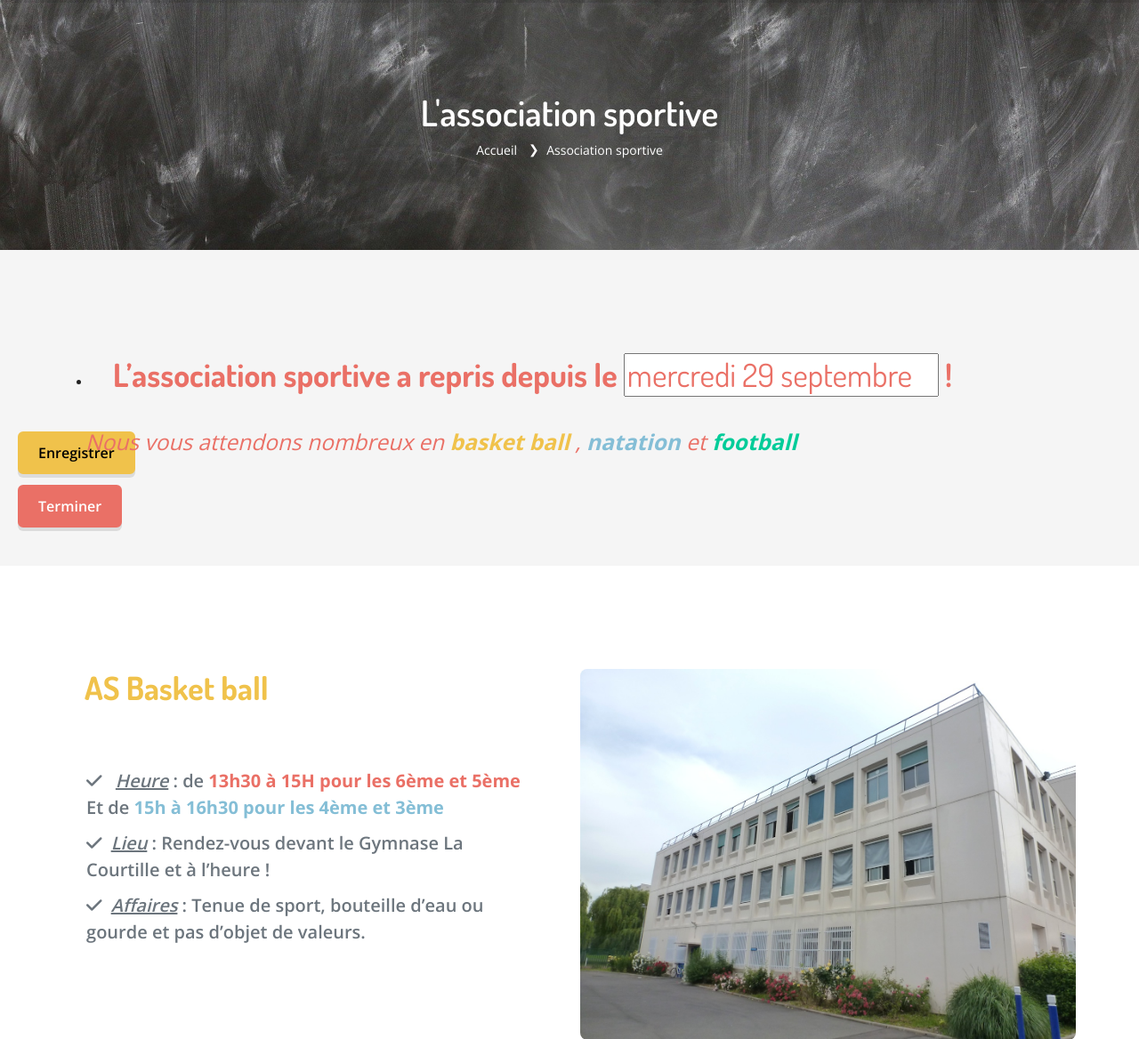
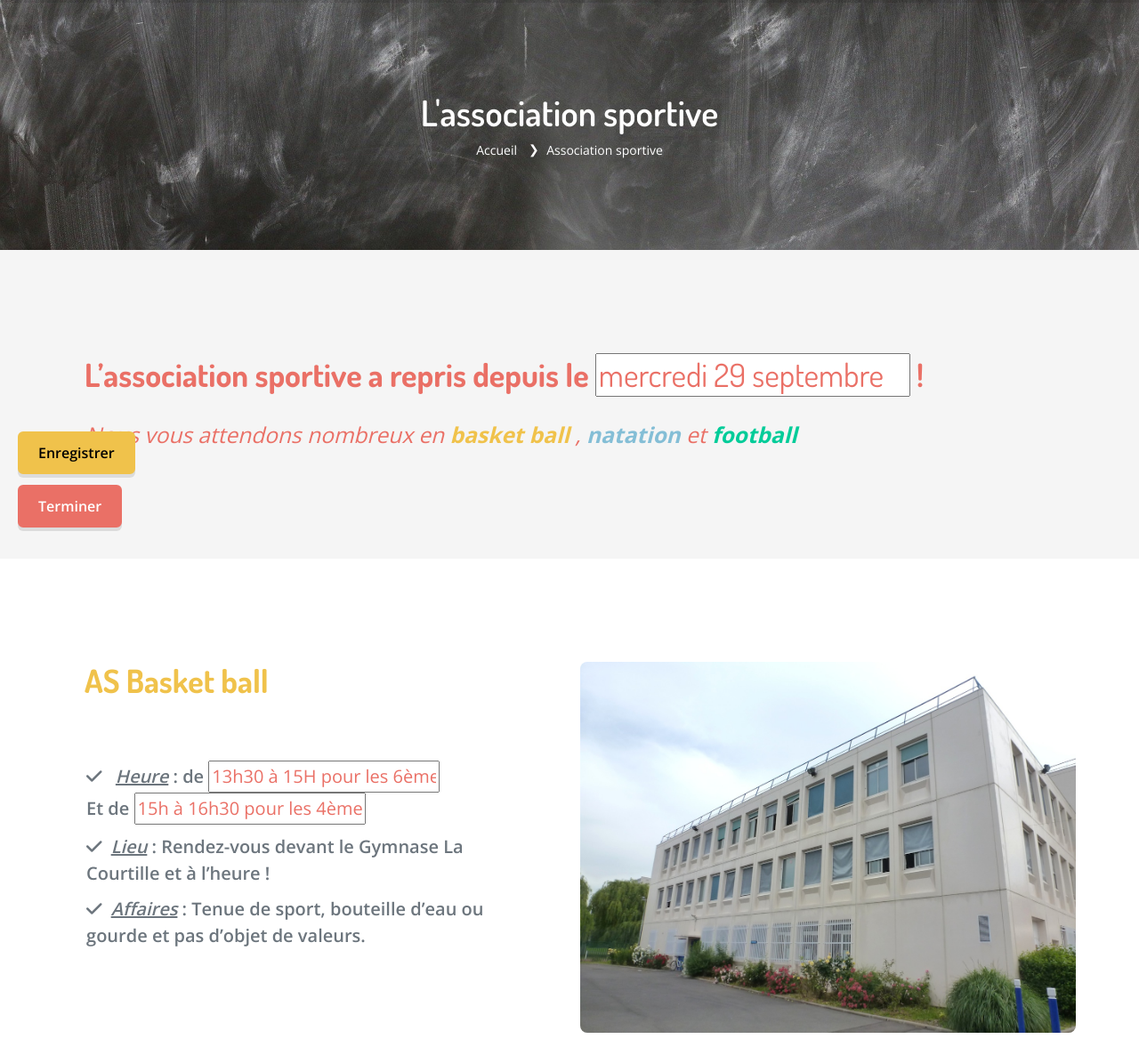
Before and after one commit to adolek/la-courtille, a PHP site: page /association-sportive.php?edit=1 in a window 1280 px wide. Shown: the part 187-1355 px from the top of the page at 89% size. Run offline with PHP 8.4, Linux system fonts and the light colour scheme; a user stored in the database is signed in; data comes from the database, SQL or seed files in the repository; some web fonts are replaced.

Commit message:
Update association-sportive.php

```diff
--- a/association-sportive.php
+++ b/association-sportive.php
@@ -16,6 +16,26 @@ $db_found = mysqli_select_db($db_handle, $database);*/
 
 if ($db_found) {
 
+  if (isset($_POST["savemodif"])){
+
+      for($i=0; $i<3; $i++)
+      {
+        $modi = "modif".$i;
+        $textmodif1 = mysqli_real_escape_string($db_handle,htmlspecialchars($_POST[$modi]));
+
+        $y=$i+1;
+        $req = "UPDATE modification SET textModif = '$textmodif1' WHERE idModif = '$y'";
+        $update = mysqli_query($db_handle, $req);
+
+      }
+
+        echo " <div class=\"alert alert-success alert-dismissible fade show\" role=\"alert\">
+        Article modifié avec succès !
+       <button type=\"button\" class=\"btn-close\" data-bs-dismiss=\"alert\" aria-label=\"Close\"></button>
+       </div>";
+
+      }
+
     $sql = "SELECT * FROM modification";
     $result = mysqli_query($db_handle, $sql);
     while ($modif = mysqli_fetch_assoc($result)) {
@@ -25,9 +45,8 @@ if ($db_found) {
   }//end if
 
 	session_start();
+  error_reporting(0);
 	$id_session = $_SESSION['id'];
-	error_reporting(0);
-
 	$edit=$_GET['edit'];
 	error_reporting(E_ALL);
 
@@ -38,15 +57,28 @@ if ($db_found) {
   $user = mysqli_fetch_assoc($res);
 
     $type = $user['type'];
-    //echo "$type";
+    foreach ($modifs as $key => $modif) {
+      # code...
+      if ($modif['idModif'] == $key+1)
+      {
 
-    foreach ($modifs as $modif) {
+        $tid=$modif['idModif'];
+        $ttext=$modif['textModif'];
+        $idm[$key] = $tid;
+        $m[$key] = $ttext;
+      }
+    }
+    /*foreach ($idm as $idms) {
+    echo $idms.' '; // Avec insertion d'un espace entre 2 valeurs
+}*/
+
+    /*foreach ($modifs as $modif) {
     	if ($modif['idModif'] == "1")
     	{
     		$idm1 = $modif['idModif'];
     		$m1 = $modif['textModif'];
     	}
-    }
+    }*/
     //echo "$m1";
 
 ?>
@@ -134,20 +166,7 @@ if ($db_found) {
 
 <?php
 
-if (isset($_POST["savemodif"])){
 
-  $textmodif1 = mysqli_real_escape_string($db_handle,htmlspecialchars($_POST['modif1']));
-
-
-  $req = "UPDATE modification SET textModif = '$textmodif1' WHERE idModif = '$idm1'";
-  $update = mysqli_query($db_handle, $req);
-
-  echo " <div class=\"alert alert-success alert-dismissible fade show\" role=\"alert\">
-  Article modifié avec succès !
- <button type=\"button\" class=\"btn-close\" data-bs-dismiss=\"alert\" aria-label=\"Close\"></button>
- </div>";
-
-}
 
 
 ?>
@@ -323,27 +342,22 @@ if (isset($_POST["savemodif"])){
 <!-- ====================================
 ——— ABOUT MEDIA
 ===================================== -->
+<?php if($edit == "1") : ?>
+<form action="association-sportive.php?edit=1" method="post">
+<?php endif ?>
 <section class="bg-light py-8 py-md-10">
   <div class="container">
      <div class="section-title mb-4 wow fadeInUp">
       <!--=========SECTION DE MODIFICATION DES INFORMATION=========-->
   		<?php if($edit != "1") : ?>
-        <h2 class="text-danger">L’association  sportive a repris depuis le <?php echo "$m1"; ?> !</h2>
+        <h2 class="text-danger">L’association  sportive a repris depuis le <?php echo "$m[0]"; ?> !</h2>
     	<?php endif ?>
 
     	<?php if($edit == "1") : ?>
-    		<form action="association-sportive.php?edit=1" method="post">
-    			<ul>
-    				<li>
     					<h2 class="text-danger">L’association  sportive a repris depuis le
-			      		<input type="text" class="text-danger"  name="modif1" value="<?php echo $m1;?>"> !
-			        	</h2>
-    				</li>
-    			</ul>
-				  <div class="boutonModifier">
-						<button class="btn mt-6 btn-primary" name="savemodif" type="submit" >Enregistrer</button>
-					</div>
-        </form>
+			      		<input type="text" class="text-danger"  name="modif0" value="<?php echo $m[0];?>"> !
+			        </h2>
+
     	<?php endif ?>
     <!--========FIN SECTION DE MODIFICATION DES INFORMATION=========-->
     </div>
@@ -364,8 +378,19 @@ if (isset($_POST["savemodif"])){
           <div class="align-items-baseline mb-4 px-3 font-weight-medium font-size-20">
           <ul class="list-unstyled mb-5 px-2">
             <li class="text-muted mb-2"><i class="fa fa-check me-2" aria-hidden="true"></i>
-              <u><i>Heure</i></u> : de <strong class="text-danger">13h30 à 15H pour les 6ème et 5ème</strong><br>
-              Et de <strong class="text-info">15h à 16h30 pour les 4ème et 3ème</strong>
+              <?php if($edit != "1") : ?>
+              <u><i>Heure</i></u> : de <strong class="text-danger"><?php echo $m[1];?></strong><br>
+              Et de <strong class="text-info"><?php echo $m[2];?></strong>
+              <?php endif ?>
+
+              <?php if($edit == "1") : ?>
+              <u><i>Heure</i></u> : de <strong class="text-danger">
+                <input type="text" class="text-danger"  name="modif1" value="<?php echo $m[1];?>"></strong><br>
+              Et de <strong class="text-info"><input type="text" class="text-danger"  name="modif2" value="<?php echo $m[2];?>"></strong>
+              <?php endif ?>
+
+
+
             </li>
             <li class="text-muted mb-2"><i class="fa fa-check me-2" aria-hidden="true"></i><u><i>Lieu</i></u> : Rendez-vous devant le Gymnase La Courtille et à l’heure !</li>
             <li class="text-muted mb-2"><i class="fa fa-check me-2" aria-hidden="true"></i><u><i>Affaires</i></u> : Tenue de sport, bouteille d’eau ou gourde et pas d’objet de valeurs.</li>
@@ -503,6 +528,12 @@ if (isset($_POST["savemodif"])){
 
   </div>
 </section>
+    <?php if($edit == "1") : ?>
+        <div class="boutonModifier">
+           <button class="btn mt-6 btn-primary" name="savemodif" type="submit">Enregistrer</button>
+        </div>
+        </form>
+    <?php endif?>
 <!-- ====================================
 ——— FOOTER
 ===================================== -->
```
